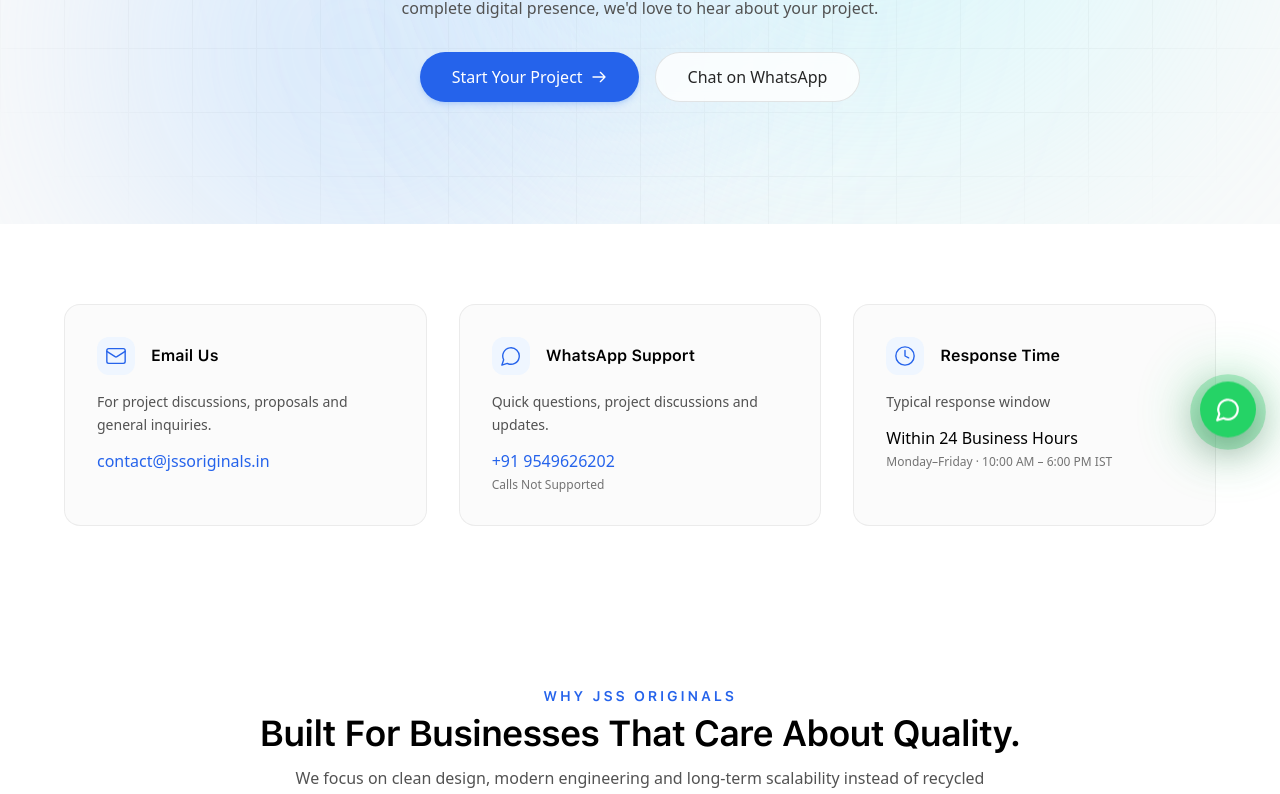
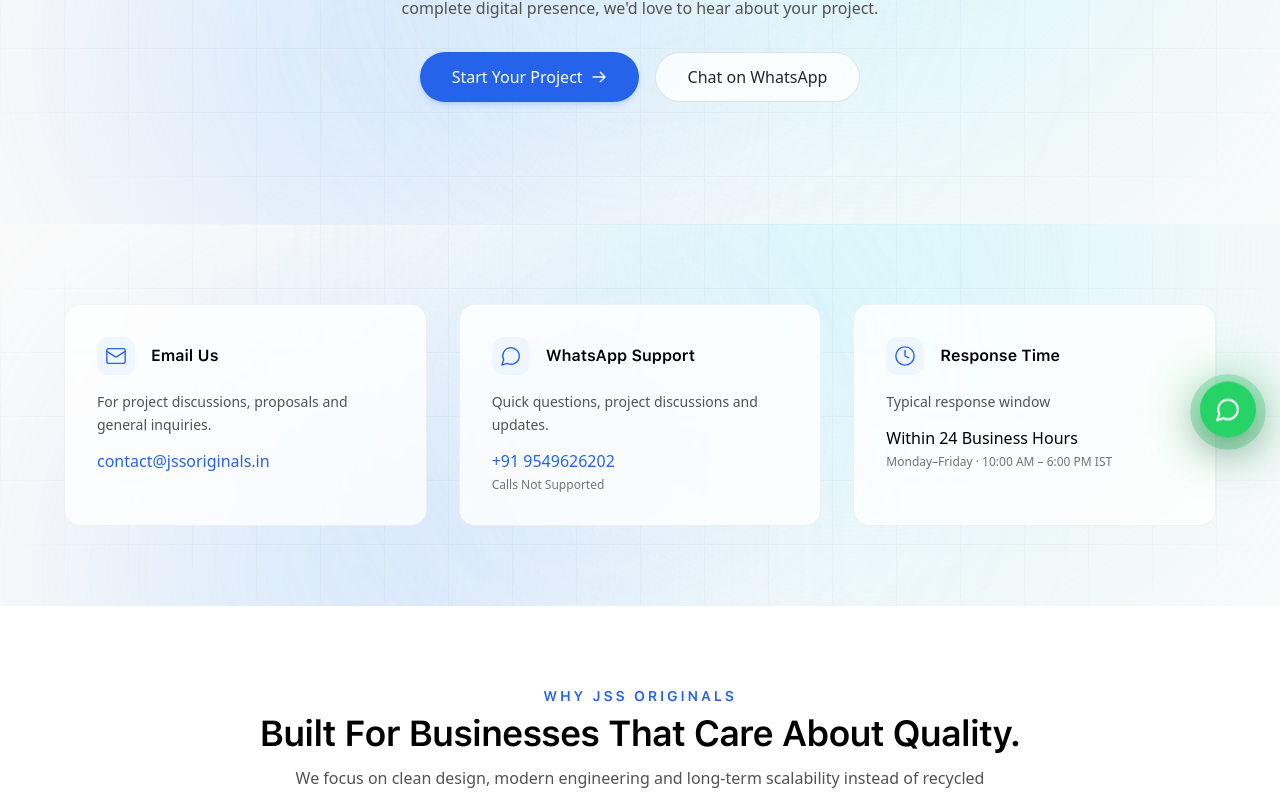
Before and after one commit to jitendra-math/Agency-Website, a Next.js app: page /contact in a window 1280 px wide. Shown: the part 336-1130 px from the top of the page. Built offline with nearby package versions, Linux system fonts and the light colour scheme; a web font is replaced by a local one.

Commit message:
Update via Repo Manager 🚀

```diff
--- a/src/components/sections/contact/ContactMethods.jsx
+++ b/src/components/sections/contact/ContactMethods.jsx
@@ -2,6 +2,7 @@
 
 "use client";
 
+import { motion } from "framer-motion";
 import { Mail, MessageCircle, Clock } from "lucide-react";
 
 const methods = [
@@ -30,16 +31,84 @@
 ];
 
 export default function ContactMethods() {
+  const smoothEase = [0.16, 1, 0.3, 1];
+
   return (
-    <section className="bg-white dark:bg-neutral-950/90 px-4 py-16 sm:py-20 transition-colors duration-300">
-      <div className="max-w-6xl mx-auto">
+    <section
+      className="
+        relative isolate overflow-hidden
+        px-4 py-16 sm:py-20
+        bg-[#fafafa] dark:bg-[#050505]
+        transition-colors duration-500
+      "
+    >
+      {/* Ambient Glows */}
+      <div className="absolute inset-0 -z-10 overflow-hidden pointer-events-none">
+        <motion.div
+          animate={{
+            x: [0, -30, 0],
+            y: [0, 40, 0],
+            scale: [1, 1.1, 1],
+          }}
+          transition={{ duration: 25, repeat: Infinity, ease: "easeInOut" }}
+          className="
+            absolute top-[10%] left-[-10%] sm:top-[20%] sm:left-[10%]
+            w-[80vw] h-[80vw] sm:w-[500px] sm:h-[500px]
+            rounded-full
+            bg-blue-300/30 dark:bg-indigo-900/20
+            blur-[80px] sm:blur-[120px]
+            mix-blend-multiply dark:mix-blend-screen
+          "
+        />
+        <motion.div
+          animate={{
+            x: [0, 40, 0],
+            y: [0, -30, 0],
+            scale: [1, 1.15, 1],
+          }}
+          transition={{ duration: 30, repeat: Infinity, ease: "easeInOut" }}
+          className="
+            absolute bottom-[-10%] right-[-10%] sm:bottom-[10%] sm:right-[10%]
+            w-[90vw] h-[90vw] sm:w-[600px] sm:h-[600px]
+            rounded-full
+            bg-cyan-200/40 dark:bg-cyan-900/15
+            blur-[90px] sm:blur-[130px]
+            mix-blend-multiply dark:mix-blend-screen
+          "
+        />
+        <motion.div
+          animate={{ opacity: [0.3, 0.5, 0.3] }}
+          transition={{ duration: 20, repeat: Infinity, ease: "easeInOut" }}
+          className="
+            absolute top-1/2 left-1/2 -translate-x-1/2 -translate-y-1/2
+            w-[70vw] h-[70vw] sm:w-[400px] sm:h-[400px]
+            rounded-full
+            bg-purple-200/30 dark:bg-violet-900/15
+            blur-[100px] sm:blur-[120px]
+            mix-blend-multiply dark:mix-blend-screen
+          "
+        />
+      </div>
+
+      {/* Subtle Grid Depth */}
+      <div
+        className="
+          absolute inset-0 -z-20
+          opacity-[0.03] dark:opacity-[0.05]
+          bg-[linear-gradient(#000_1px,transparent_1px),linear-gradient(90deg,#000_1px,transparent_1px)]
+          bg-[size:48px_48px] sm:bg-[size:64px_64px]
+          [mask-image:radial-gradient(ellipse_60%_70%_at_50%_50%,#000_70%,transparent_100%)]
+        "
+      />
+
+      <div className="relative z-10 max-w-6xl mx-auto">
         <div className="grid grid-cols-1 md:grid-cols-3 gap-6 sm:gap-8">
           {methods.map((item, idx) => {
             const Icon = item.icon;
             return (
               <div
                 key={idx}
-                className="group relative flex flex-col p-6 sm:p-8 rounded-2xl bg-neutral-50/80 dark:bg-neutral-900/40 border border-neutral-200/70 dark:border-neutral-800/70 transition-all duration-300 hover:border-blue-500/30 hover:shadow-lg hover:shadow-blue-500/5 hover:-translate-y-1"
+                className="group relative flex flex-col p-6 sm:p-8 rounded-2xl bg-white/80 dark:bg-white/[0.04] backdrop-blur-sm border border-black/5 dark:border-white/10 transition-all duration-300 hover:border-blue-500/30 hover:shadow-lg hover:shadow-blue-500/5 hover:-translate-y-1"
               >
                 <div className="flex items-center gap-4 mb-4">
                   <div className="p-2 rounded-xl bg-blue-50 dark:bg-blue-900/20 text-blue-600 dark:text-blue-400">
```
